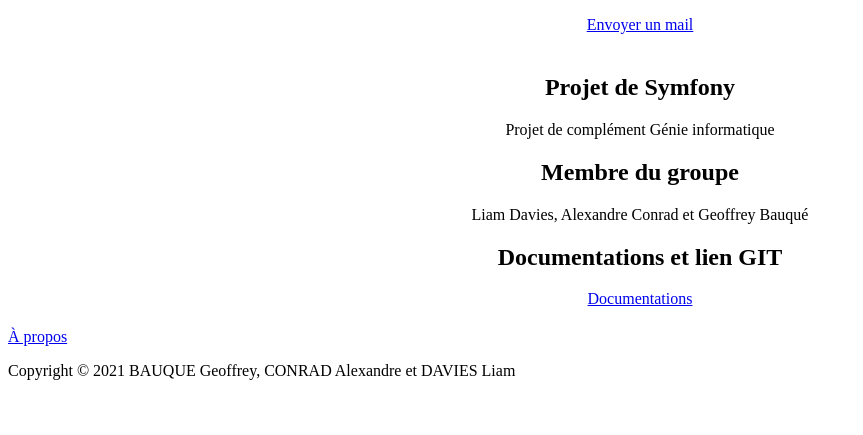
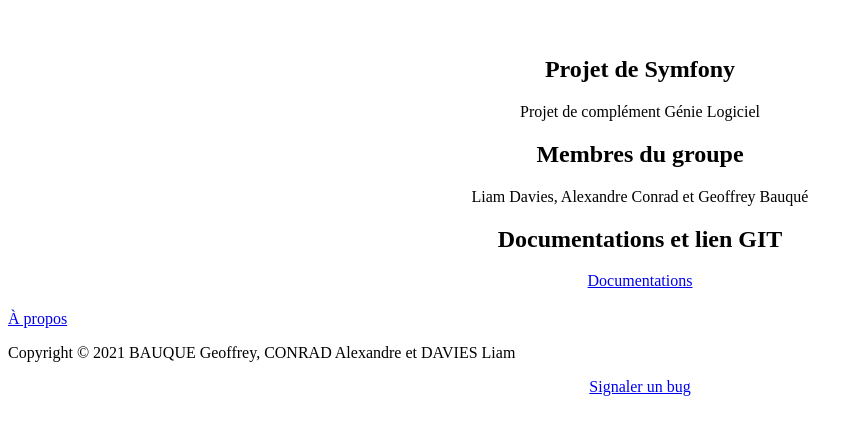
Before and after one commit to Nexey/LAG, a Symfony app: template templates/about_page/index.html.twig in a window 1280 px wide. Shown: the part 96-531 px from the top of the page, without its empty margins (0-863 px from the left). Run offline with Twig, Linux system fonts and the light colour scheme; the template is opened without the code that fills it, so the values that code supplies are empty; some libraries are stand-ins or nearby versions.

Commit message:
[FIX] Signalement de bug au bon endroit

```diff
--- a/templates/about_page/index.html.twig
+++ b/templates/about_page/index.html.twig
@@ -1,24 +1,16 @@
-{% extends 'base.html.twig' %}
+{% extends 'base.html.twig' %} {% block title %}Hello HomePageController!{%
+endblock %} {% block body %}
 
-{% block title %}Hello HomePageController!{% endblock %}
+<div class="container" style="text-align: center; padding: 20px">
+  <h2>Projet de Symfony</h2>
+  <p>Projet de complément Génie Logiciel</p>
 
-{% block body %}
-    <div class="container" style="text-align: center">
-        <a href="mailto:reclamation@m2gi.fr?subject=À propos de {{ app.request.uri }}">Envoyer un mail</a>
-    </div>
+  <h2>Membres du groupe</h2>
 
-    <div class="container" style="text-align: center;padding: 20px">
-        <h2>Projet de Symfony</h2>
-        <p>Projet de complément Génie informatique</p>
+  Liam Davies, Alexandre Conrad et Geoffrey Bauqué
 
-        <h2>Membre du groupe</h2>
-
-            Liam Davies,
-            Alexandre Conrad et
-            Geoffrey Bauqué
-
-        <h2>Documentations et lien GIT</h2>
-        <a href="https://github.com/Nexey/LAG">Documentations</a>
-      </div>
+  <h2>Documentations et lien GIT</h2>
+  <a href="https://github.com/Nexey/LAG">Documentations</a>
+</div>
 
 {% endblock %}
--- a/templates/footer.html.twig
+++ b/templates/footer.html.twig
@@ -1,4 +1,13 @@
 <footer class="text-center p-3 bg-light mt-5">
-    {% if app.request.pathinfo != '/about' %}<a href="/about">À propos</a>{% endif %}
-    <p>Copyright © 2021 BAUQUE Geoffrey, CONRAD Alexandre et DAVIES Liam</p>
+  {% if app.request.pathinfo != '/about' %}<a href="/about">À propos</a>{% endif
+  %}
+  <p>Copyright © 2021 BAUQUE Geoffrey, CONRAD Alexandre et DAVIES Liam</p>
+  <div class="container" style="text-align: center">
+    <a
+      href="mailto:reclamation@m2gi.fr?subject=À propos de {{
+        app.request.uri
+      }}"
+      >Signaler un bug</a
+    >
+  </div>
 </footer>
```
